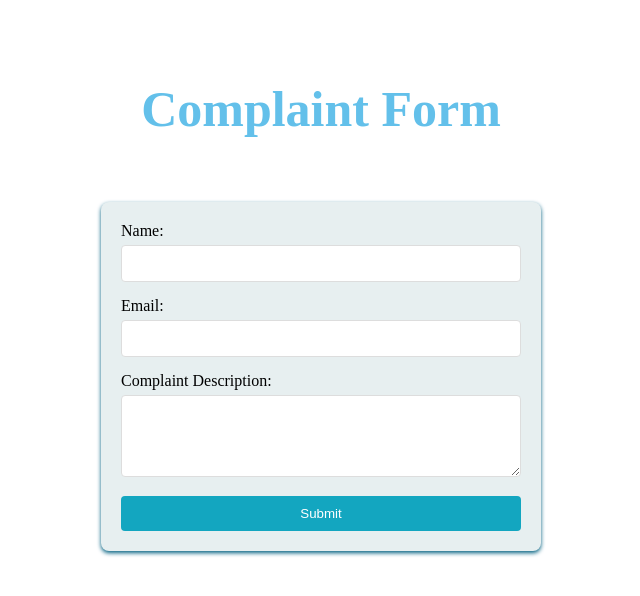
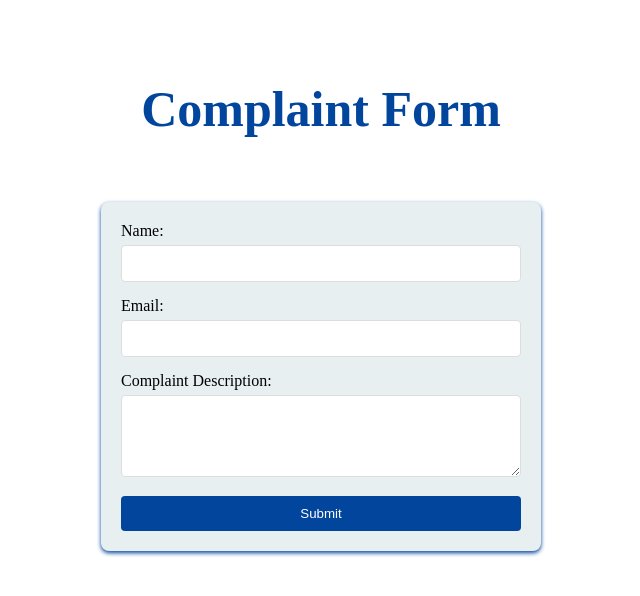
Before and after one commit to v3rma9579/Mess-App, a plain HTML site: page mess/complaints/complaint.html in a window 1280 px wide. Shown: the whole page, without its empty margins (319-959 px from the left). Drawn offline with Linux system fonts and the light colour scheme.

```diff
--- a/mess/complaints/complaint.css
+++ b/mess/complaints/complaint.css
@@ -15,7 +15,7 @@ form {
     /* margin-left: 570px; */
     padding: 20px;
     border-radius: 8px;
-    box-shadow: 0 2px 4px rgb(0, 96, 128);
+    box-shadow: 0 2px 4px #02459d;
     width: 100%;
     max-width: 400px;
 }
@@ -54,7 +54,7 @@ textarea {
 button {
     width: 100%;
     padding: 10px;
-    background-color: #13a6c0;
+    background-color: #02459d;
     color: white;
     border: none;
     border-radius: 4px;
@@ -62,7 +62,7 @@ button {
 }
 h1{
     font-size: 50px;
-    color: rgb(99, 192, 234);
+    color: #02459d;
     text-align: center;
     margin-top: 80px;;
 }
```
